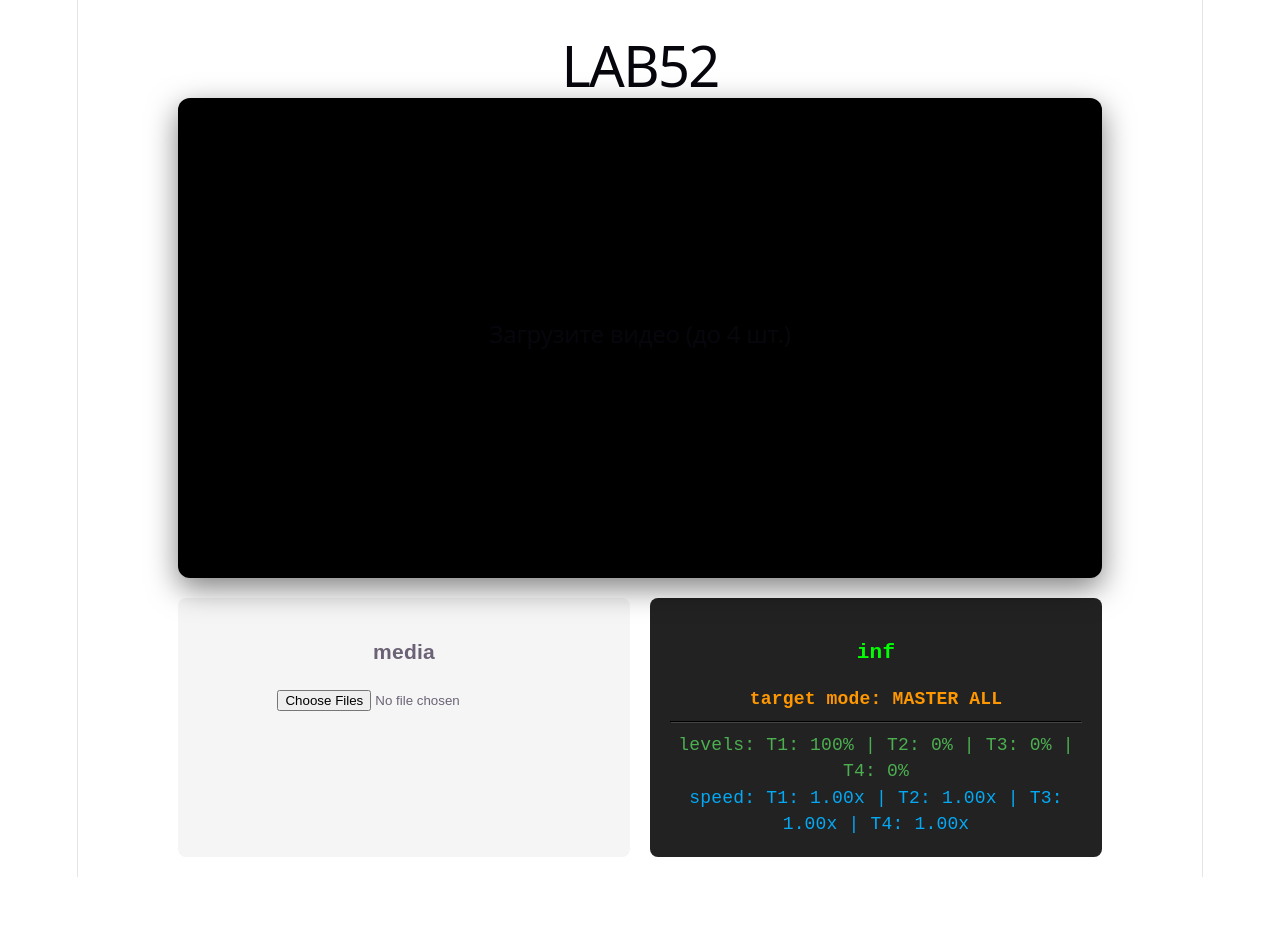
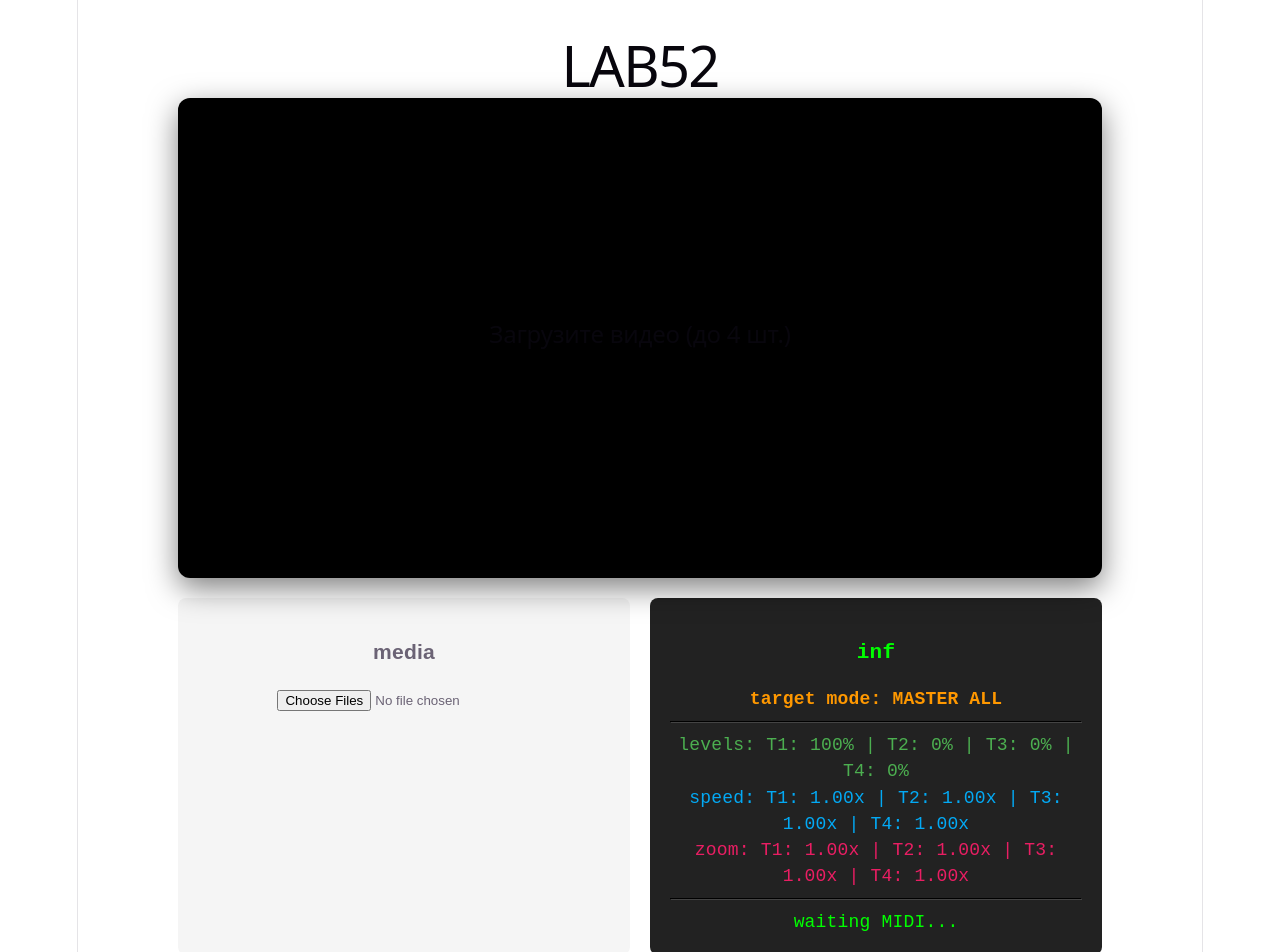
Before and after one commit to bnpetrov/video-stem-player, a React (Vite) app: page / in a window 1280 px wide. Shown: the top 952 px of the page. Before the commit the page ends 877 px from the top, so only its background shows below. Built offline with nearby package versions, Linux system fonts and the light colour scheme.

Commit message:
Zoom implemented

```diff
--- a/src/App.jsx
+++ b/src/App.jsx
@@ -7,45 +7,57 @@ export default function App() {
   const [videos, setVideos] = useState([]);
 
   const [opacities, setOpacities] = useState([1, 0, 0, 0]);
-  const [playbackRates, setPlaybackRates] = useState([1, 1, 1, 1]); // Старт с 1x
+  const [playbackRates, setPlaybackRates] = useState([1, 1, 1, 1]);
+  const [zoomLevels, setZoomLevels] = useState([1, 1, 1, 1]); // Старт с 1x
 
   const activeChannelRef = useRef(null);
-  const lastKnobsRef = useRef({}); // Храним прошлую позицию ручек
+  const lastKnobsRef = useRef({}); // Возвращаем хранилище прошлых позиций
 
   useEffect(() => {
     activeChannelRef.current = heldChannel;
   }, [heldChannel]);
 
-  // ОБРАБОТКА КРУТИЛОК (Скорость)
+  // ОБРАБОТКА КРУТИЛОК (ABSOLUTE РЕЖИМ 0-127)
   useEffect(() => {
     if (!knobEvent) return;
     const { knob, value } = knobEvent;
     const currentChannel = activeChannelRef.current;
 
-    // Крутилка 70 — Скорость воспроизведения
+    const prevValue = lastKnobsRef.current[knob] !== undefined ? lastKnobsRef.current[knob] : value;
+    const deltaValue = value - prevValue;
+
+    // Сохраняем позицию на будущее
+    lastKnobsRef.current[knob] = value;
+
+    // Крутилка 70 — СКОРОСТЬ ВОСПРОИЗВЕДЕНИЯ (0.0 - 2.0)
     if (knob === 70) {
       if (currentChannel !== null) {
-        // 1. АБСОЛЮТНОЕ УПРАВЛЕНИЕ ДЛЯ ОТДЕЛЬНОГО КАНАЛА
-        // Решает аппаратную проблему, когда физическая ручка упиралась в 0 или 127.
-        // Теперь положение ручки всегда 1:1 равно скорости для выбранного канала.
+        // АБСОЛЮТНОЕ управление для канала
         const absoluteRate = value * (2.0 / 127);
         setPlaybackRates(prev => prev.map((r, idx) => (idx === currentChannel ? absoluteRate : r)));
-      } else {
-        // 2. ОТНОСИТЕЛЬНОЕ УПРАВЛЕНИЕ (ДЕЛЬТА) ДЛЯ МАСТЕРА
-        const prevValue = lastKnobsRef.current[knob] !== undefined ? lastKnobsRef.current[knob] : value;
-        const deltaValue = value - prevValue;
-
-        if (deltaValue !== 0) {
-          const deltaRate = deltaValue * (2.0 / 127);
-          // Каждый канал обрезается до 0..2 индивидуально. Никто никого больше не блокирует!
-          setPlaybackRates(prev => prev.map(r => Math.max(0, Math.min(2, r + deltaRate))));
-        }
+      } else if (deltaValue !== 0) {
+        // ОТНОСИТЕЛЬНОЕ (дельта) управление для мастера
+        const deltaRate = deltaValue * (2.0 / 127);
+        setPlaybackRates(prev => prev.map(r => Math.max(0, Math.min(2, r + deltaRate))));
       }
     }
 
-    // Обязательно сохраняем позицию, чтобы при возврате на Мастер дельта считалась корректно
-    lastKnobsRef.current[knob] = value;
+    // Крутилка 71 — ЗУМ / МАСШТАБ (0.25 - 4.0)
+    if (knob === 74) {
+      const minZoom = 0.25;
+      const maxZoom = 4.0;
+      const zoomRange = maxZoom - minZoom; // 3.75
 
+      if (currentChannel !== null) {
+        // АБСОЛЮТНОЕ: 0 -> 0.25, 127 -> 4.0
+        const absoluteZoom = minZoom + (value / 127) * zoomRange;
+        setZoomLevels(prev => prev.map((z, idx) => (idx === currentChannel ? absoluteZoom : z)));
+      } else if (deltaValue !== 0) {
+        // ОТНОСИТЕЛЬНОЕ: Мастер сдвигает все каналы плавно
+        const deltaZoom = deltaValue * (zoomRange / 127);
+        setZoomLevels(prev => prev.map(z => Math.max(minZoom, Math.min(maxZoom, z + deltaZoom))));
+      }
+    }
   }, [knobEvent]);
 
   // ОБРАБОТКА ПЭДОВ
@@ -82,6 +94,7 @@ export default function App() {
         videos={videos}
         opacities={opacities}
         playbackRates={playbackRates}
+        zoomLevels={zoomLevels}
       />
 
       <div style={{ marginTop: '20px', display: 'flex', gap: '20px' }}>
@@ -103,6 +116,16 @@ export default function App() {
           <p style={{ color: '#03a9f4' }}>
             speed: {playbackRates.map((r, i) => `T${i + 1}: ${r.toFixed(2)}x`).join(' | ')}
           </p>
+          <p style={{ color: '#e91e63' }}>
+            zoom: {zoomLevels.map((z, i) => `T${i + 1}: ${z.toFixed(2)}x`).join(' | ')}
+          </p>
+
+          <hr style={{ borderColor: '#444' }}/>
+          {midiLog ? (
+            <p>Com: {midiLog.command} | Note: {midiLog.note} | Vel: {midiLog.velocity}</p>
+          ) : (
+            <p>waiting MIDI...</p>
+          )}
         </div>
       </div>
     </div>
--- a/src/VideoMixer.jsx
+++ b/src/VideoMixer.jsx
@@ -1,6 +1,6 @@
 import React, { useRef, useEffect } from 'react';
 
-export default function VideoMixer({ videos, opacities, playbackRates }) {
+export default function VideoMixer({ videos, opacities, playbackRates, zoomLevels }) {
   const videoRefs = useRef([]);
   const blendModes = ['normal', 'screen', 'lighten', 'luminosity'];
 
@@ -16,17 +16,14 @@ export default function VideoMixer({ videos, opacities, playbackRates }) {
         // 2. Применяем скорость (0 = стопкадр)
         const rate = playbackRates[index] !== undefined ? playbackRates[index] : 1;
 
-        // Если скорость упала почти в ноль — безопасно ставим на паузу
         if (rate <= 0.05) {
           if (!videoEl.paused) videoEl.pause();
         } else {
-          // Защита от краша: браузеры падают, если передать playbackRate < 0.0625
           const safeRate = Math.max(0.1, Math.min(2.0, rate));
-
           try {
             videoEl.playbackRate = safeRate;
             if (videoEl.paused && vol > 0) {
-              videoEl.play().catch(() => {}); // catch глушит ошибки прерывания play()
+              videoEl.play().catch(() => {});
             }
           } catch (err) {
             console.warn('Playback rate guard prevented crash:', err);
@@ -47,6 +44,7 @@ export default function VideoMixer({ videos, opacities, playbackRates }) {
       {videos.map((videoSrc, index) => {
         const opacity = opacities[index] !== undefined ? opacities[index] : 0;
         const currentBlendMode = activeCount <= 1 ? 'normal' : blendModes[index];
+        const currentZoom = zoomLevels[index] !== undefined ? zoomLevels[index] : 1;
 
         return (
           <video
@@ -60,7 +58,8 @@ export default function VideoMixer({ videos, opacities, playbackRates }) {
               objectFit: 'cover',
               opacity: opacity,
               mixBlendMode: currentBlendMode,
-              transition: 'opacity 0.1s ease-out',
+              transform: `scale(${currentZoom})`,
+              transition: 'opacity 0.1s ease-out, transform 0.1s linear', // Добавлена плавность для зума
               pointerEvents: 'none'
             }}
           />
```
